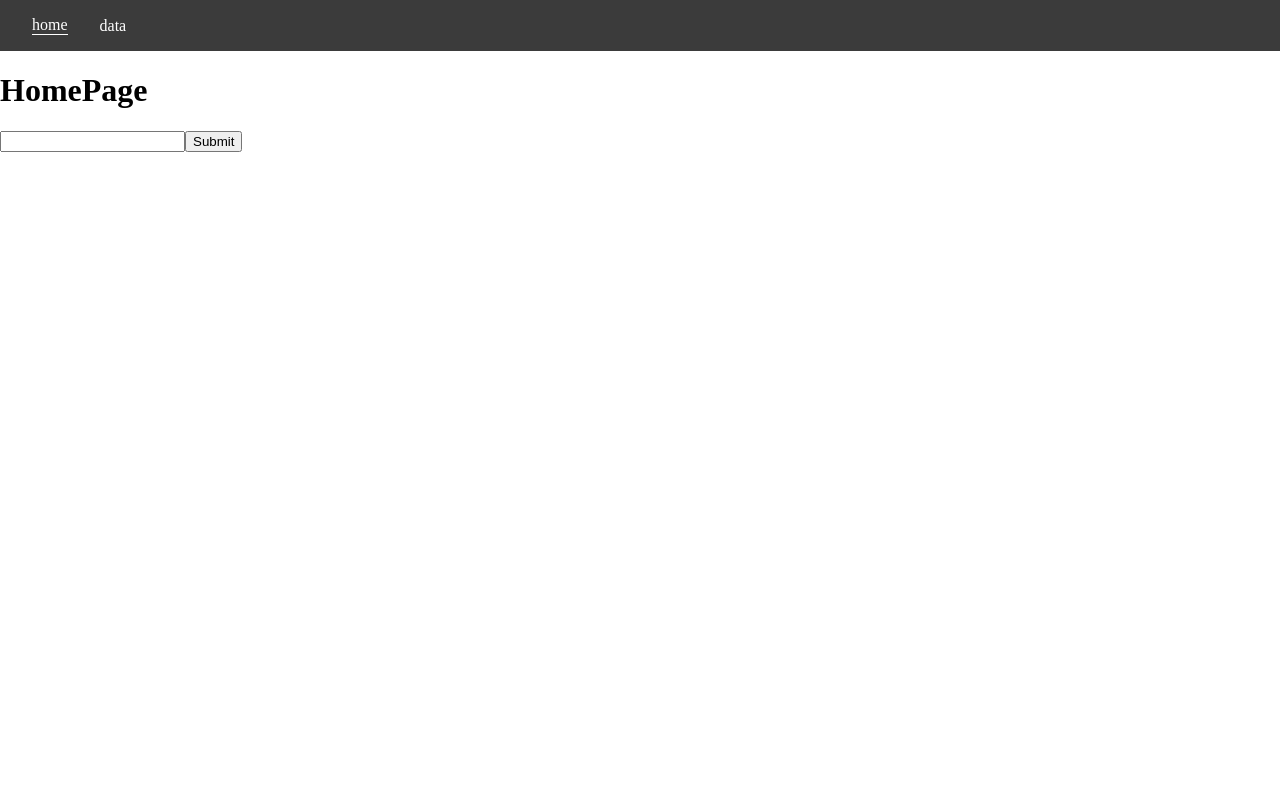
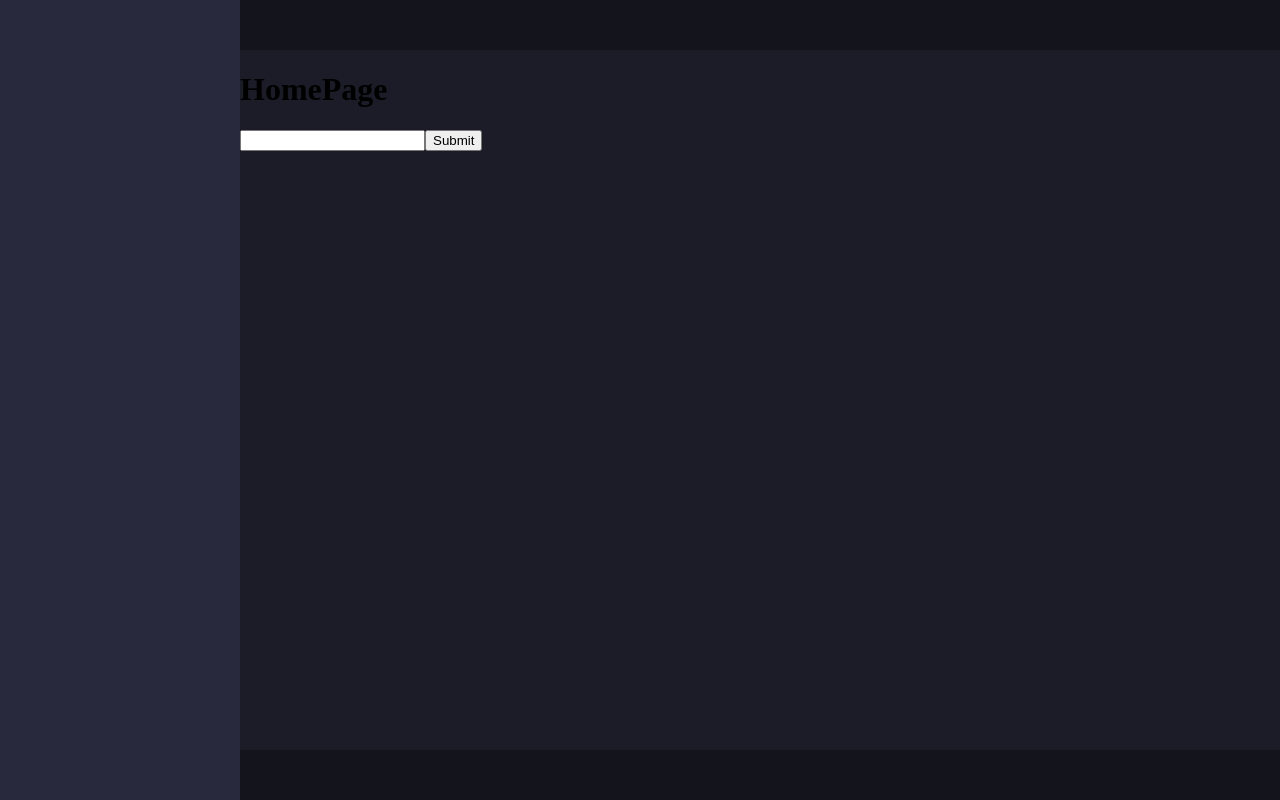
Before and after one commit to farhanjamil259/comission-frontend-react, a React (Create React App) app: page / in a window 1280 px wide. Built offline with nearby package versions, Linux system fonts and the light colour scheme.

Commit message:
feat: basic layout setup

```diff
--- a/src/components/layout/Layout.scss
+++ b/src/components/layout/Layout.scss
@@ -0,0 +1,30 @@
+.igs-container {
+  display: grid;
+  grid-template-columns: 240px 1fr;
+  grid-template-rows: 50px 1fr 50px;
+  grid-template-areas:
+    "sidenav header"
+    "sidenav main"
+    "sidenav footer";
+  height: 100vh;
+
+  .header {
+    grid-area: header;
+    background-color: #14141d;
+  }
+
+  .sidenav {
+    grid-area: sidenav;
+    background-color: #28293d;
+  }
+
+  .main {
+    grid-area: main;
+    background-color: #1c1c28;
+  }
+
+  .footer {
+    grid-area: footer;
+    background-color: #14141d;
+  }
+}
--- a/src/components/layout/Layout.tsx
+++ b/src/components/layout/Layout.tsx
@@ -8,9 +8,11 @@ type LayoutProps = {
 
 const Layout = ({ children }: LayoutProps): React.ReactElement => {
   return (
-    <div className="container">
-      <Header />
-      <div>{children}</div>
+    <div className="igs-container">
+      <header className="header"></header>
+      <aside className="sidenav"></aside>
+      <main className="main">{children}</main>
+      <footer className="footer"></footer>
     </div>
   );
 };
```
